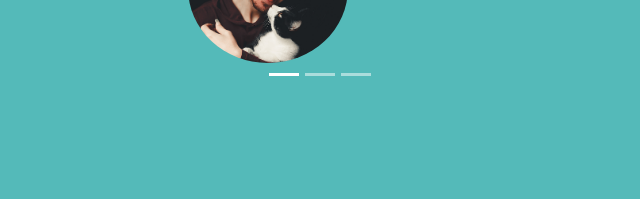
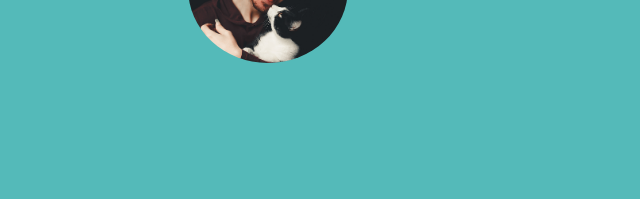
Before and after one commit to Sidi-Ali/catmeet, a plain HTML site: page index.html in a window 1280 px wide. Shown: the part 1354-1553 px from the top of the page, 320-960 px from the left. Drawn offline with nearby package versions, Linux system fonts and the light colour scheme; a web font is replaced by a local one.

Commit message:
Index.html update.
Carousel indicators removed.

```diff
--- a/index.html
+++ b/index.html
@@ -80,11 +80,6 @@
     <section>
       <div class="div3">
         <div id="carouselExampleCaptions" class="carousel slide" data-bs-ride="false">
-          <div class="carousel-indicators indicator">
-            <button type="button" data-bs-target="#carouselExampleCaptions" data-bs-slide-to="0" class="active" aria-current="true" aria-label="Slide 1"></button>
-            <button type="button" data-bs-target="#carouselExampleCaptions" data-bs-slide-to="1" aria-label="Slide 2"></button>
-            <button type="button" data-bs-target="#carouselExampleCaptions" data-bs-slide-to="2" aria-label="Slide 3"></button>
-          </div>
           <div class="carousel-inner">
             <div class="carousel-item active">
               <h2 class="carouselh2">My cat used to be so lonely, but with CatMeet's help, they've found the love of their life. I think.. </h2>
```
